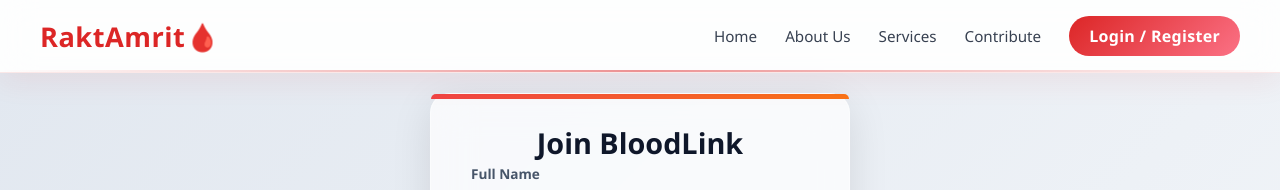
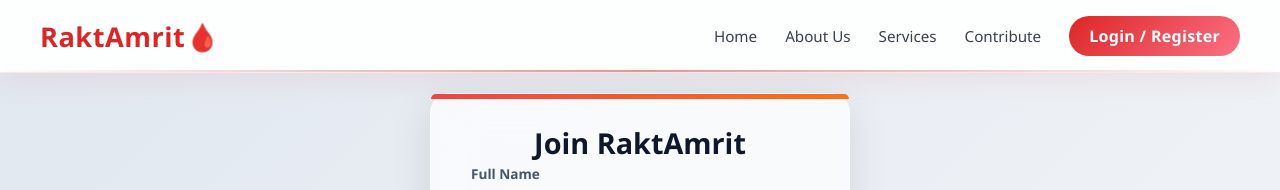
Before and after one commit to Parwatsinghpanwar/Blood_Bank_M_System, a React (Vite) app in the folder client/: page /auth in a window 1280 px wide. Shown: the top 190 px of the page. Built offline with nearby package versions, Linux system fonts and the light colour scheme.

Commit message:
fix: update header title from "Join BloodLink" to "Join RaktAmrit" in Register component

```diff
--- a/client/src/pages/Register.jsx
+++ b/client/src/pages/Register.jsx
@@ -72,7 +72,7 @@ const Register = () => {
   return (
     <div className="auth-container">
       <div className="auth-card">
-        <h2>Join BloodLink</h2>
+        <h2>Join RaktAmrit</h2>
 
         {(error || localError) && (
           <div className="error-msg">{localError || error}</div>
```
